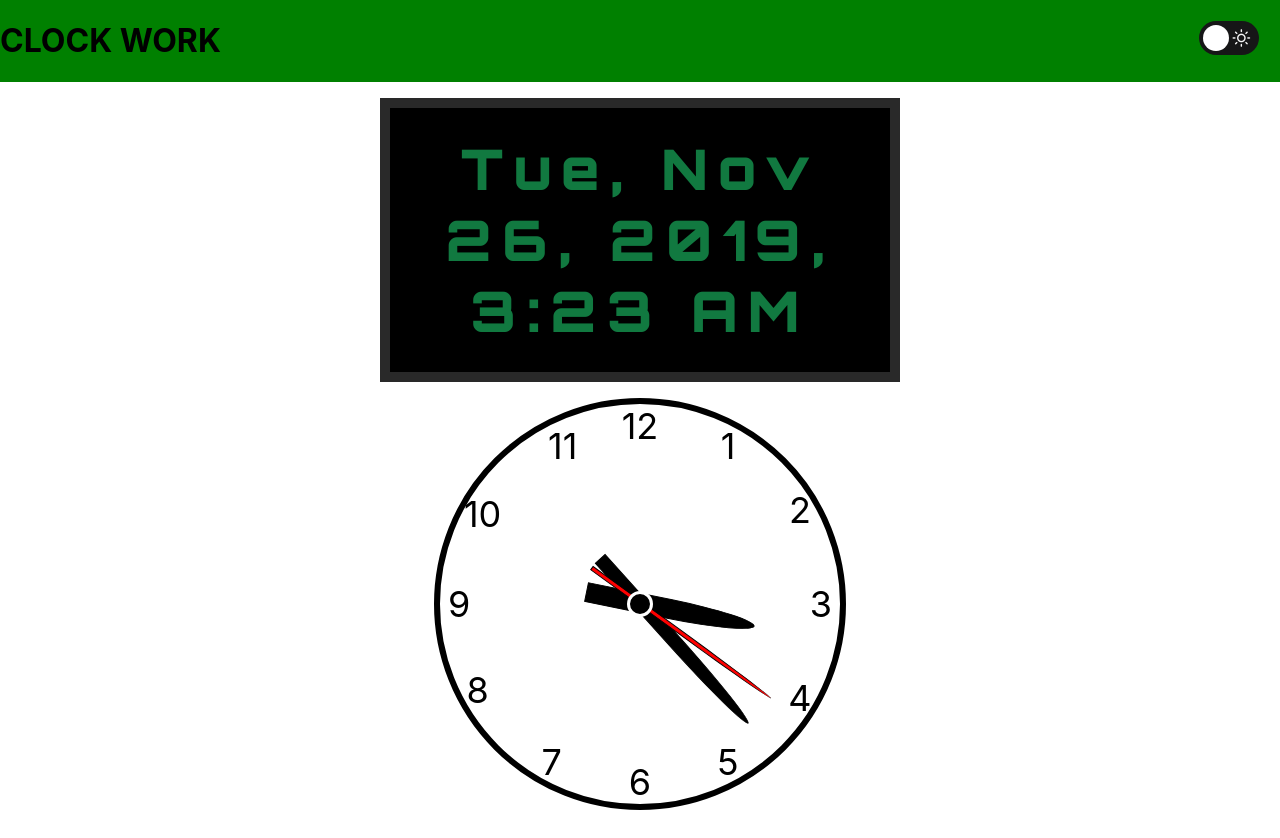
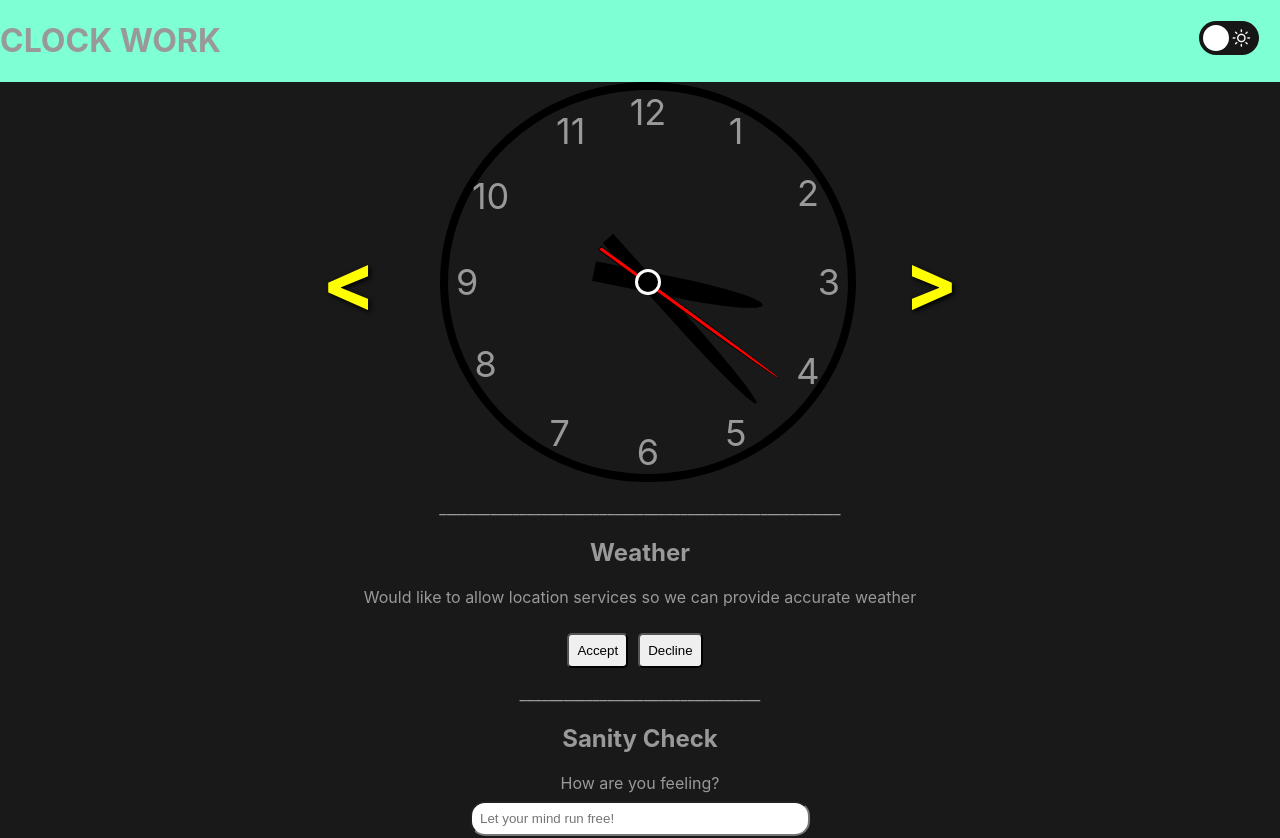
Before and after one commit to edwingon1121/Clock-Work, a React (Create React App) app: page / in a window 1280 px wide. Shown: the top 838 px of the page. Built offline with nearby package versions, Linux system fonts and the light colour scheme.

Commit message:
Added toggle between clocks and introducing dark-mode

```diff
--- a/src/App.css
+++ b/src/App.css
@@ -17,6 +17,18 @@
   color: white;
 }
 
+.dark-mode {
+  background-color: #1a1919;
+  color: #999;
+}
+.light-mode {
+  background-color: white;
+  color: black;
+}
+
+.dark-mode .header {
+  background-color: aquamarine;
+}
 .App-link {
   color: #09d3ac;
 }
--- a/src/App.js
+++ b/src/App.js
@@ -1,7 +1,6 @@
 import React from 'react';
 import Header from './Header/Header';
-import Clock from './Clock/Clock';
-import AnalogClock from './Clock/AnalogClock';
+import ClockSlide from './ClockSlide/ClockSlide';
 import Form from './Form/Form';
 import WeatherControl from './Weather/WeatherControl';
 
@@ -19,10 +18,9 @@ import './css/style.css';
 
 function App() {
   return (
-    <div className="App">
+    <div className={`App dark-mode`}>
     <Header/>
-    <Clock/>
-    <AnalogClock/>
+    <ClockSlide />
     <p>_______________________________________________________</p>
       <WeatherControl />
       <p>_________________________________</p>
--- a/src/Clock/AnalogClock.js
+++ b/src/Clock/AnalogClock.js
@@ -14,15 +14,11 @@ class AnalogClock extends Component {
 
 	componentDidMount(){
 		clearInterval(this.clockID);
-
 		this.clockID = setInterval(() => this.tick(), 1000);
 	}
 
 	tick(){
 		const d = new Date();
-
-		// console.log(d);
-
 		this.setState({
 			hours: d.getHours(),
 			minutes: d.getMinutes(),
@@ -76,7 +72,7 @@ class AnalogClock extends Component {
 		const secStyle = {transform : 'translate(-50%,-50%) rotate('+ secAngle +'deg)'}
 
 		return (
-			<div className="clock">
+			<div className="clock-trans clock">
 				<div className="num-twelve">12</div>
 				<div className="num-one">1</div>
 				<div className="num-two">2</div>
--- a/src/Clock/Clock.js
+++ b/src/Clock/Clock.js
@@ -40,8 +40,8 @@ class Clock extends Component{
 		a.toLocaleDateString('en', options)
 
 		return (
-				<div>
-					<h2 className='digital-clock'>{`${a.toLocaleDateString('en', options)}`}</h2>
+				<div className={`clock-trans ${this.props.className}`}>
+					<h2>{`${a.toLocaleDateString('en', options)}`}</h2>
 				</div>
 			)
 	}
--- a/src/Clock/clock.css
+++ b/src/Clock/clock.css
@@ -1,44 +1,55 @@
+.clock-trans {
+  transition: ease 500ms;
+}
 /*HH:MM:SS AM/PM*/
 .digital-clock{
-	display: inline-block;
-	width: 35%;
-  padding: 2%;
-  margin: 16px;
-  border: 10px solid #292929;
+  display: inline-block;
+  width: 400px;
+  border: 8px solid #292929;
+  background-color: black;
+}
+
+.digital-clock h2 {
   letter-spacing: 10px;
 	font-family: 'Orbitron', sans-serif;
 	font-weight: 900;
 	font-size: 56px;
-	color: #117940;
-  background-color: black;
+  color: #117940;
+  margin: 0px;
 }
 
 /*HH:MM PM/AM*/
 .digital-square {
 	display: inline-block;
-	width: 15%;
-  padding: 1%;
-  border: 10px solid grey;
+  width: 400px;
+  height: 400px;
+  border: 8px solid grey;
+  background-color: black;
+  border-radius: 21%;
+}
+
+.digital-square h2 {
   letter-spacing: 10px;
 	font-family: 'Orbitron', sans-serif;
 	font-weight: 900;
 	font-size: 56px;
-	color: #ccc7c7cc;
-  background-color: black;
-  border-radius: 21%;
-  box-shadow: 8px 0px 7px -3px rgb(0,0,0,0.7)
+  color: #ccc7c7cc;
+  padding: 8% 0;
 }
 
 /*DW MM DD HH:MM AM/PM*/
 .digital-round{
-	display: inline-block;
-    width: 14%;
+  display: flex;
+  flex-direction: column;
+  justify-content: center;
+  height: 400px;
+    width: 100%;
     padding: 2%;
     border: 10px solid #292929;
     letter-spacing: 10px;
     font-family: 'Orbitron', sans-serif;
     font-weight: 900;
-    font-size: 30px;
+    font-size: 35px;
     color: white;
     border-radius: 50%;
     background-color: black;
@@ -49,11 +60,10 @@
 /*ANALOG CLOCK*/
 .clock {
     display: block;
-    margin: auto;
     position: relative;
     width: 400px;
     height: 400px;
-    border: 6px solid black;
+    border: 8px solid black;
     border-radius: 50%;
   }
   .num-twelve {
--- /dev/null
+++ b/src/ClockSlide/ClockSlide.js
@@ -0,0 +1,34 @@
+import React,{useState} from 'react';
+import AnalogClock from '../Clock/AnalogClock';
+import Clock from '../Clock/Clock';
+import './clockslide.css';
+
+const ClockSlide = () => {
+  const clocks = [<AnalogClock/>,<Clock className='digital-clock'/>, <Clock className='digital-square'/>,<Clock className='digital-round'/>];
+  const [index, setIndex] = useState(0);
+  const SIZE = clocks.length;
+
+  const onForwardClick = () => {
+    if (index < SIZE-1)setIndex(index+1);
+    else setIndex(0);
+  }
+  const onBackClick = () => {
+    if (index > 0) setIndex(index-1);
+    else setIndex(SIZE - 1);
+  }
+  //onClick toggle between clocks provided
+
+  return(
+    <div className='slideshow-clock'>
+      <div className='arrow' onClick={onBackClick}>{"<"}</div>
+        <div className='clock-contain'>
+          {clocks[index]}
+        </div>
+      <div className='arrow' onClick={onForwardClick}>{">"}</div>
+
+
+    </div>
+  )
+
+}
+export default ClockSlide;
--- /dev/null
+++ b/src/ClockSlide/clockslide.css
@@ -0,0 +1,27 @@
+.slideshow-clock {
+  display: flex;
+  justify-content: center;
+  height: 400px;
+}
+.arrow {
+  font-size: 80px;
+  font-weight: bold;
+  align-self: center;
+  color: yellow;
+  text-shadow: 2px 2px 5px black;
+  cursor: pointer;
+}
+
+.arrow:hover {
+  opacity: 0.5;
+}
+
+.clock-contain {
+  transition: ease 2000ms;
+  width: 400px;
+  height: 400px;
+  margin: 0 5%;
+  display: flex;
+  flex-direction: column;
+  justify-content: center;
+}
```
Also changed, not shown: src/Clock/Digital.js (deleted).
